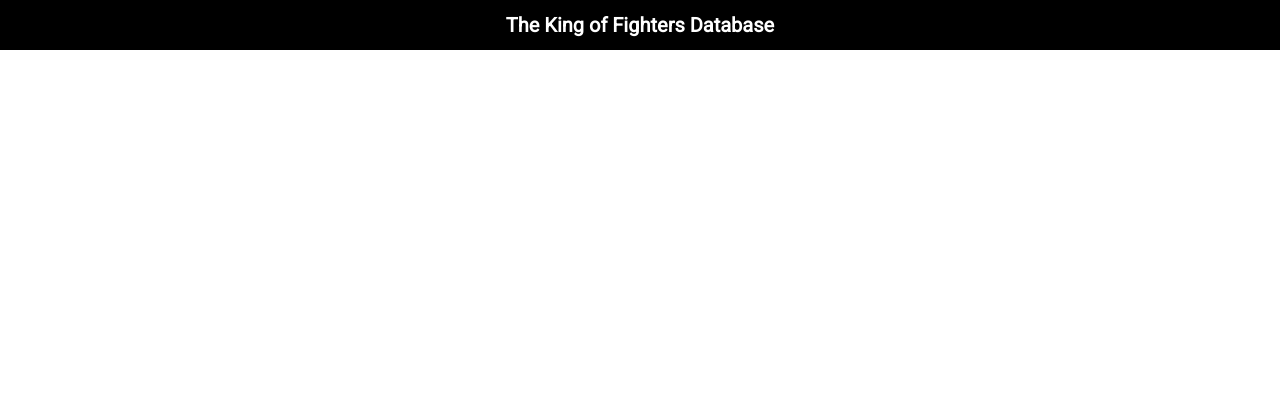
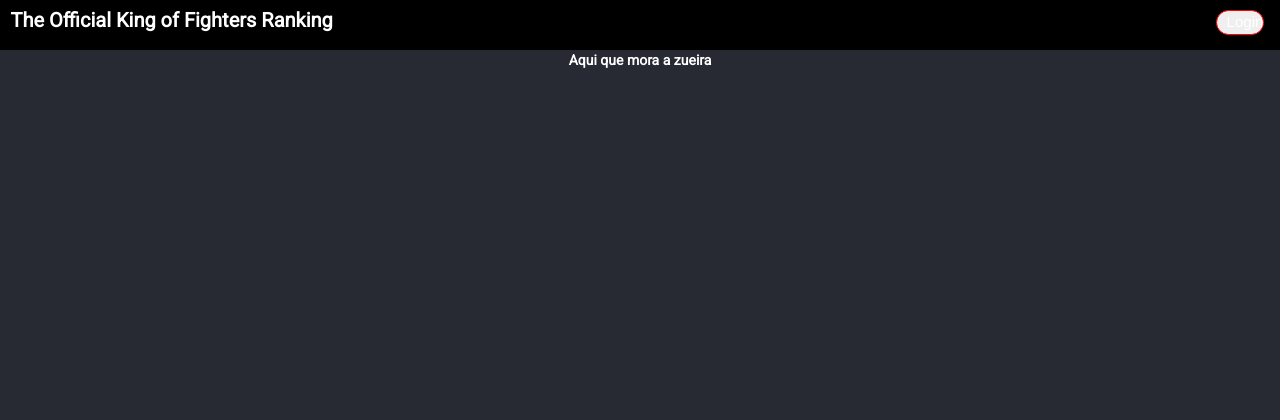
Before and after one commit to yanBrandao/KoF-DiscordBot, a Django app: page / in a window 1280 px wide. Shown: the top 420 px of the page. Run offline with Django 3.2, Linux system fonts and the light colour scheme; some libraries are stand-ins or nearby versions.

Commit message:
[Django Web] Modificações na Web NavBar e CSS

```diff
--- a/Django-Web/kof_database/database/templates/database/base.html
+++ b/Django-Web/kof_database/database/templates/database/base.html
@@ -2,9 +2,11 @@
 <html>
 {% load staticfiles %}
 <style type="text/css">
+
 form{
     margin-top: 50px;
 }
+
 footer{
     position:fixed;
 
@@ -19,10 +21,15 @@
     src: url({% static "fonts/KGNeatlyPrinted.ttf" %});
 }
 
+body{
+    background-color: rgb(39,42,51);
+}
+
 .container{
     font-family: 'Roboto', sans-serif;
     font-size: 14px;
     font-weight: bold;
+    color: white;
 }
 
 input{
@@ -33,27 +40,40 @@
 
 .myNavbar{
     background:  #000;
-        text-align: center;
+    text-align: left;
     color: #fff;
     font-family: 'Roboto', sans-serif;
     font-size: 20px;
-        padding: 10px;
+    padding-left: 2%;
+    vertical-align: baseline;
+    padding-top: 5px;
+    padding-bottom: 5px;
 }
+
+.loginButton{
+    float: right;
+    font-size: 15px;
+    margin-right: 2%;
+    padding: 5px;
+}
+
 .aLink{
     cursor:pointer;
     color: #fff;
     text-decoration: none;
 }
-    .aLink:hover
-    {
+
+.aLink:hover{
     color: #ff0000;
     text-decoration: none;
 }
+
 .advertisingText{
     font-family: 'Roboto', sans-serif;
     font-size: 20px;
     padding: 10px;
 }
+
 .container{
     text-align: center;
 }
@@ -61,12 +81,14 @@
     padding: 10px;
     border-bottom: 1px solid #ddd;
 }
-    tr:hover {background-color: #f5f5f5}
+
+tr:hover{
+    background-color: #f5f5f5
+}
 
 .navRow{
     margin-right:-15px;
     margin-left:-15px;
-        height: 20px;
     margin-bottom: 10px;
 }
 
@@ -78,10 +100,15 @@
 <link rel="shortcut icon" href="https://s3.amazonaws.com/cdn.freshdesk.com/data/helpdesk/attachments/production/27000106947/fav_icon/MX5tLgQaf9-u7ecnIlSoacpxHPv0U3nveQ.png">
 <title>KoF Database</title>
 </head>
+<body style="background-color: rgb(39,42,51)">
     <div class="myNavbar">
-    <div class="navRow"><b>The King of Fighters Database</b></div>
+        <div class="navRow">
+            <b>The Official King of Fighters Ranking</b>
+            <div class="loginButton">
+                <input type="button" name="Login" value="Login"></input>
             </div>
-<body>
+        </div>
+    </div>
 <div class="container">
 {% block content%}{% endblock%}
 </div>
--- a/Django-Web/kof_database/database/templates/database/index.html
+++ b/Django-Web/kof_database/database/templates/database/index.html
@@ -3,7 +3,7 @@
 {% block content %}
 <div class="container">
 
-
+Aqui que mora a zueira
 
 </div>
 
```
Lines whose indentation alone changed are shown as unchanged.
